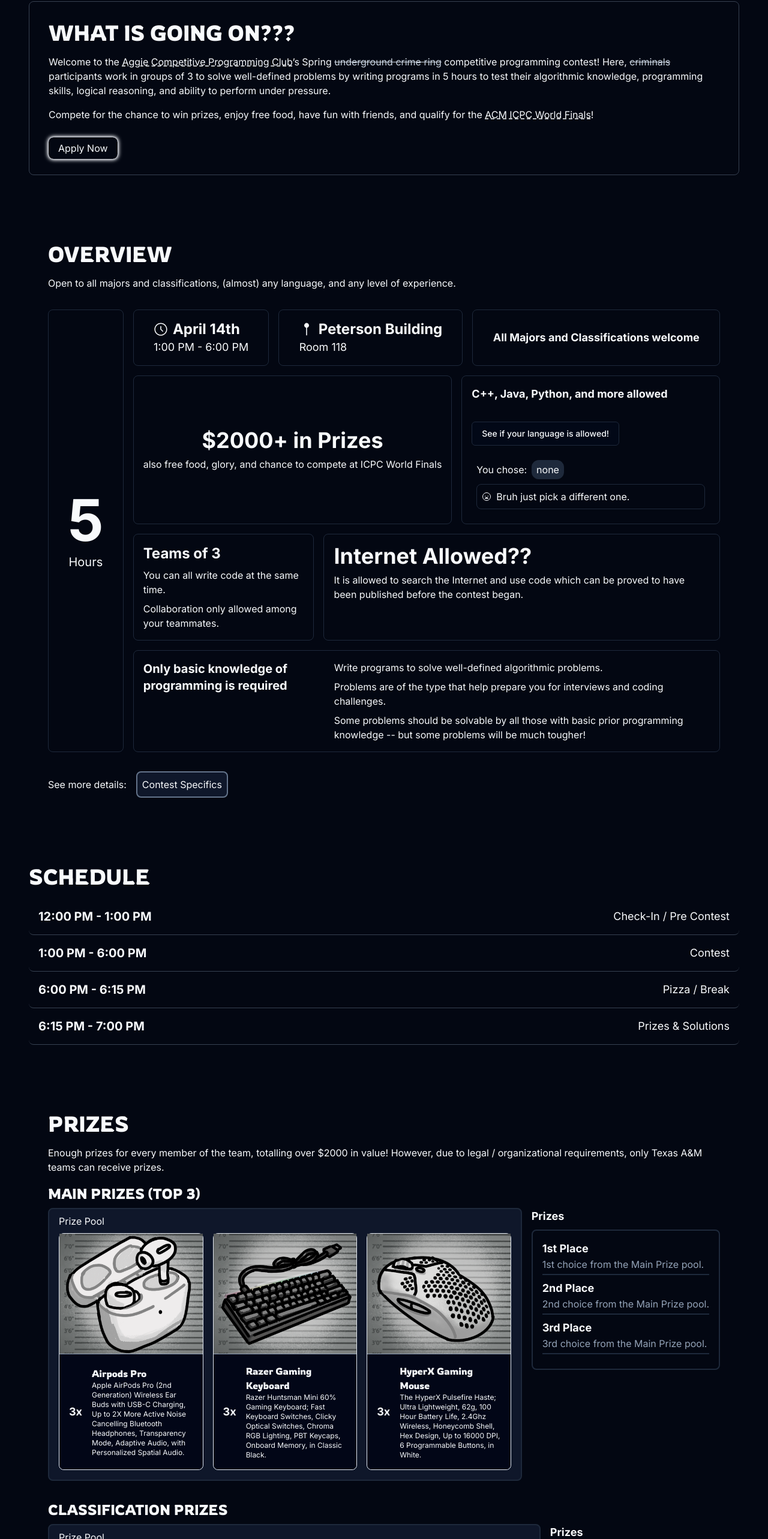
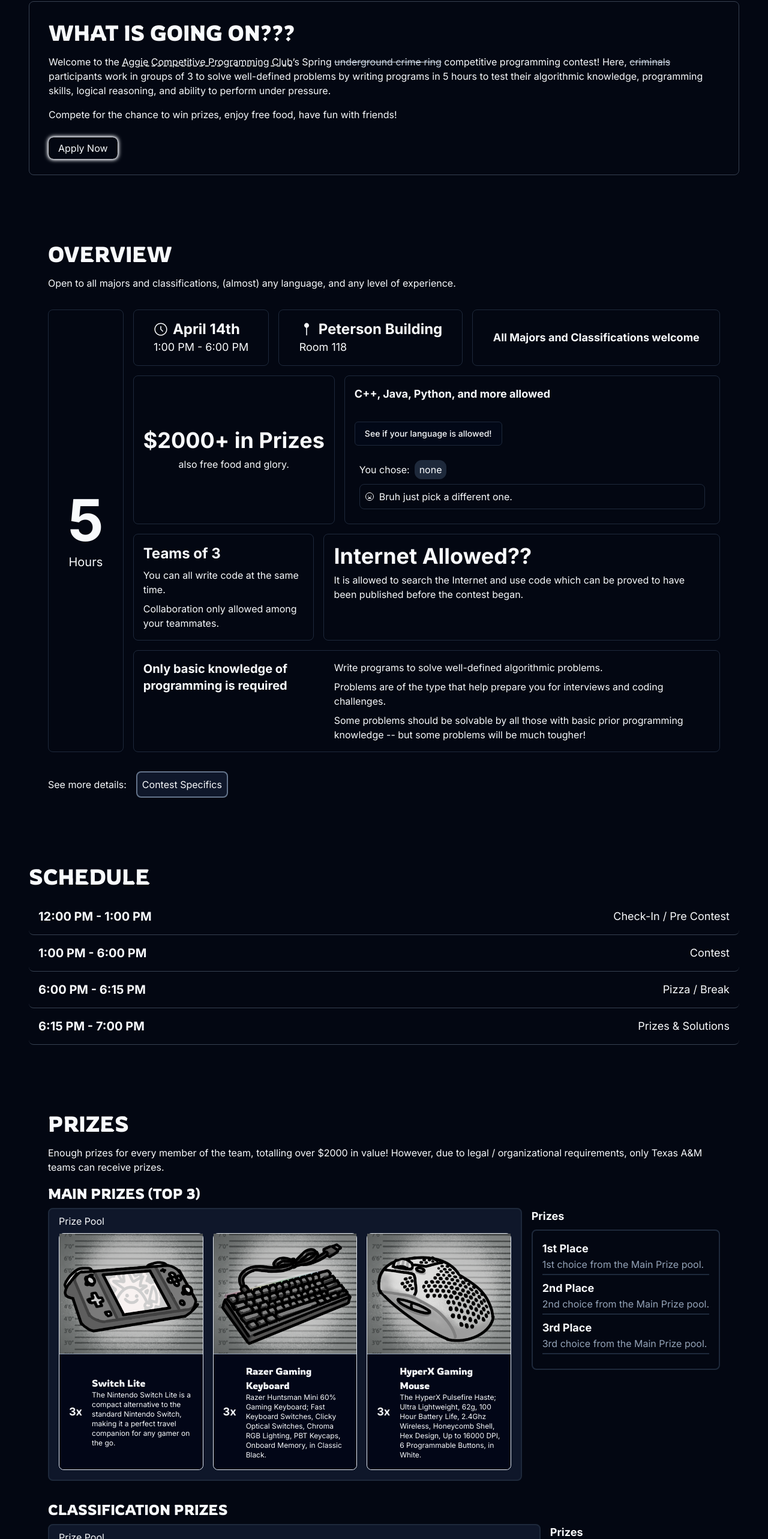
Before and after one commit to acpc-org/Spring-Contest-Info-2024, a Next.js app in the folder spring-contest-info-2024/: page / in a window 1280 px wide. Shown: the part 749-3315 px from the top of the page at 60% size. Built offline with nearby package versions, Linux system fonts and the light colour scheme; a web font is replaced by a local one.

Commit message:
fixed problems from mark

```diff
--- a/spring-contest-info-2024/src/app/page.tsx
+++ b/spring-contest-info-2024/src/app/page.tsx
@@ -117,9 +117,9 @@
 
 const mainPrizes = [
   {
-    item: "Airpods Pro",
-    description: "Apple AirPods Pro (2nd Generation) Wireless Ear Buds with USB-C Charging, Up to 2X More Active Noise Cancelling Bluetooth Headphones, Transparency Mode, Adaptive Audio, with Personalized Spatial Audio.",
-    pic: "/airpods_pro.png",
+    item: "Switch Lite",
+    description: "The Nintendo Switch Lite is a compact alternative to the standard Nintendo Switch, making it a perfect travel companion for any gamer on the go.",
+    pic: "/switch_lite.png",
   },
   {
     item: "Razer Gaming Keyboard",
@@ -234,10 +234,7 @@
         </p>
         <p className="mb-8">
           Compete for the chance to win prizes, enjoy free food, have fun with
-          friends, and qualify for
-          the <a href="https://icpc.global/" target="_blank" rel="noopener noreferrer" className="underline decoration-dashed hover:decoration-solid">
-            ACM ICPC World Finals
-          </a>!
+          friends!
         </p>
         <a className="glow py-2 px-4 rounded-lg hover:bg-[rgba(44,53,76,0.5)]" href="/apply">
           Apply Now
@@ -309,7 +306,7 @@
                         $2000+ in Prizes
                       </p>
                       <p className="text-md">
-                        also free food, glory, and chance to compete at ICPC World Finals
+                        also free food and glory.
                       </p>
                     </div>
                   </div>
@@ -486,7 +483,7 @@
               <div className="flex flex-col rounded-lg border-2 p-4">
                 {['First to Solve Problem A', '???', '???', '???', '???'].map((place, index) => (
                   <div key={"place" + index} className="border-b-2 pb-1 mb-2 group hover:border-slate-500 duration-200">
-                    <h5 className="text-lg font-bold">{place} Place</h5>
+                    <h5 className="text-lg font-bold">{place}</h5>
                     <div className="text-md text-slate-400 group-hover:text-slate-300 duration-200">
                       <p>Choice from the Special/&quot;Creative&quot; Prize pool.</p>
                     </div>
```
Also changed, not shown: spring-contest-info-2024/public/prizes/switch_lite.png (added).
